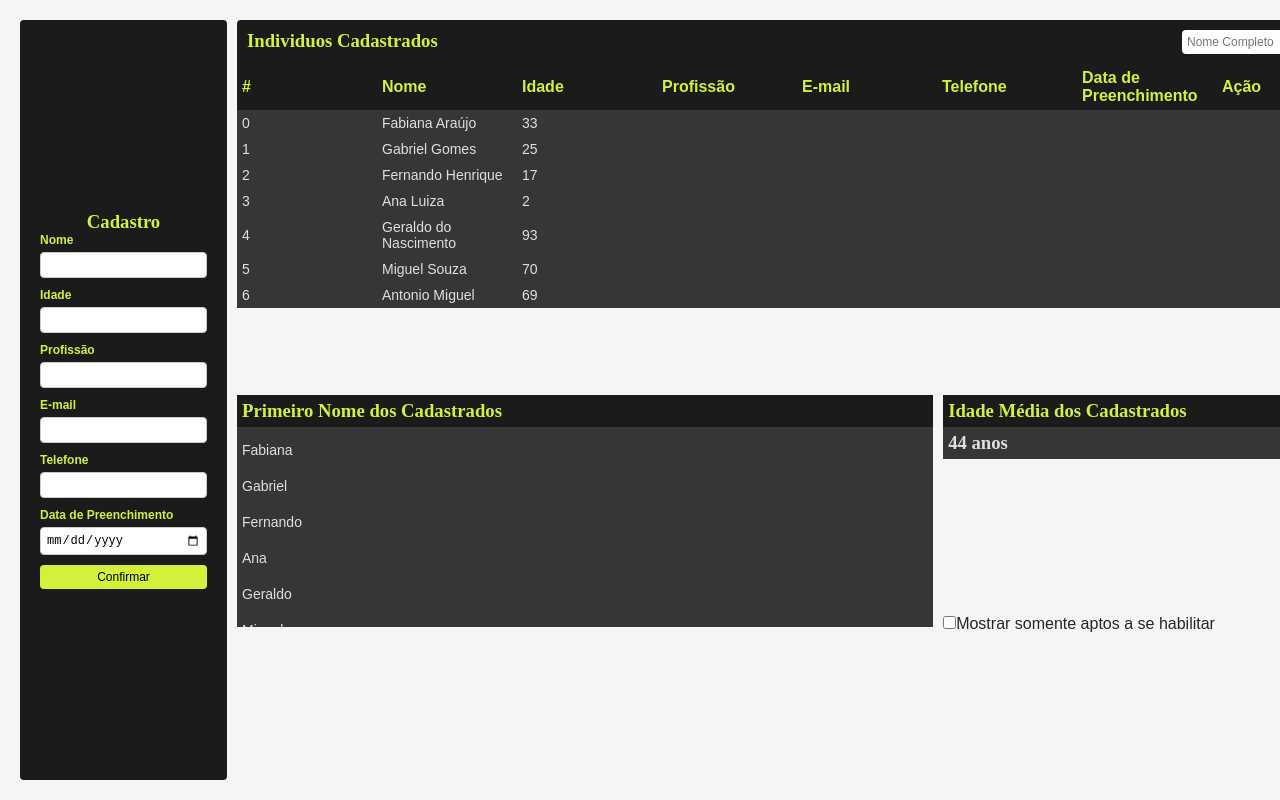
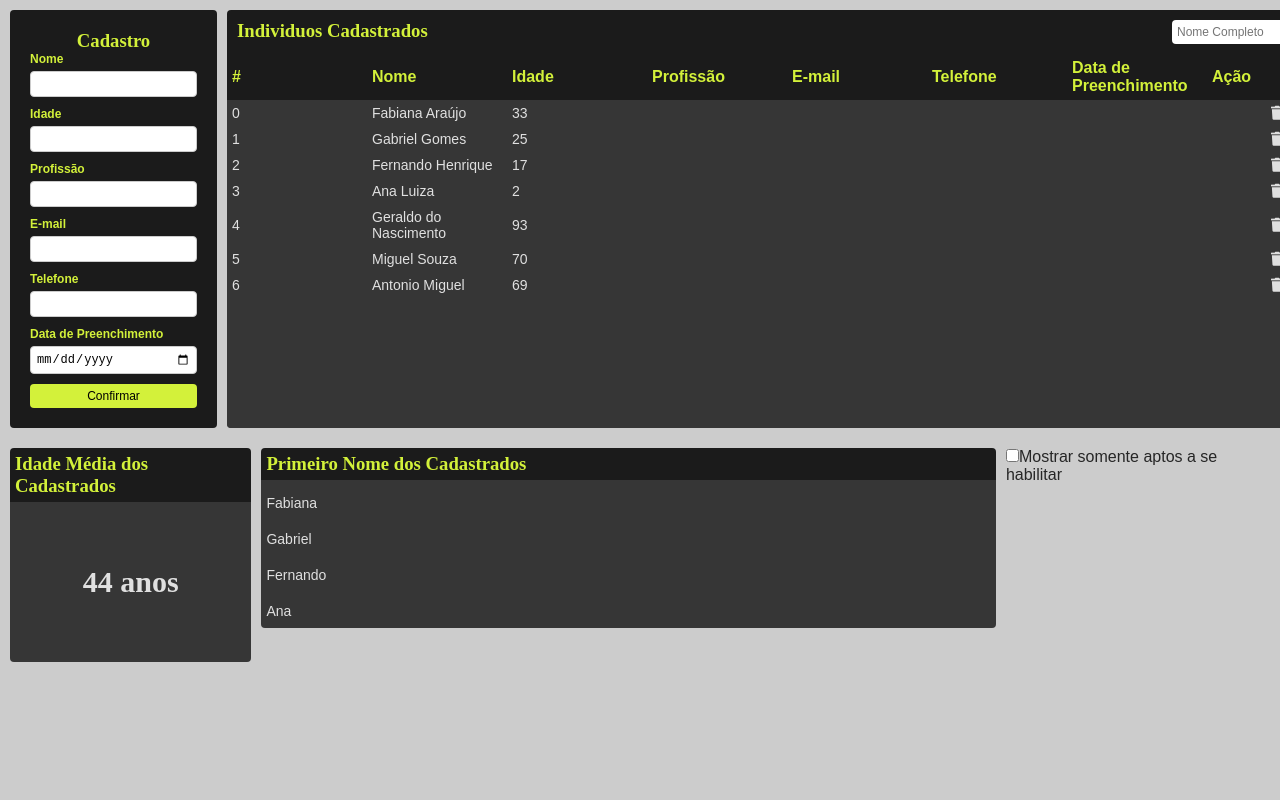
Before and after one commit to carneiroRomulo/RethinkChallenge, a React (Create React App) app in the folder my-app/: page / in a window 1280 px wide. Shown: the top 800 px of the page. Built offline with nearby package versions, Linux system fonts and the light colour scheme.

Commit message:
style: layout improvement

```diff
--- a/my-app/src/assets/global.css
+++ b/my-app/src/assets/global.css
@@ -61,7 +61,7 @@ body {
     height: 100vh;
     font-size: 1.6rem;
     font-family: var(--font-primary);
-    background: var(--neutral-color-6);
+    background: var(--neutral-color-4);
     color: var(--neutral-color-0);
 }
 
--- a/my-app/src/components/Form/index.jsx
+++ b/my-app/src/components/Form/index.jsx
@@ -32,12 +32,12 @@ const Form = ({ data, setData }) => {
     }
 
     const objects = [
-        { label: 'Nome',                  type: 'text',    field: name,  setField: setName   },
-        { label: 'Idade',                 type: 'number',  field: age,   setField: setAge    },
-        { label: 'Profissão',             type: 'text',    field: job,   setField: setJob    },
-        { label: 'E-mail',                type: 'email',   field: email, setField: setEmail  },
-        { label: 'Telefone',              type: 'number',  field: phone, setField: setPhone  },
-        { label: 'Data de Preenchimento', type: 'date',    field: date,  setField: setDate   },
+        { label: 'Nome',                  type: 'text',   setField: setName   },
+        { label: 'Idade',                 type: 'number', setField: setAge    },
+        { label: 'Profissão',             type: 'text',   setField: setJob    },
+        { label: 'E-mail',                type: 'email',  setField: setEmail  },
+        { label: 'Telefone',              type: 'number', setField: setPhone  },
+        { label: 'Data de Preenchimento', type: 'date',   setField: setDate   },
     ]
     return (
         <form className={styles.form} action="">
--- a/my-app/src/components/Table/index.module.css
+++ b/my-app/src/components/Table/index.module.css
@@ -2,6 +2,7 @@ table {
     width: 112rem;
     background-color: var(--brand-color-secondary-2);
     border-collapse: collapse;
+    border-radius: 0.4rem;
 }
 
 tbody, thead tr { display: block; }
@@ -17,7 +18,8 @@ thead, .tableTitle {
 tbody {
     background-color: var(--brand-color-secondary-1);
     color: var(--neutral-color-5);
-    max-height: 25rem;
+    height: 32.8rem;
+    border-radius: 0 0 0.4rem 0.4rem;
     overflow: auto;
     font-size: 1.4rem;
 }
--- a/my-app/src/pages/Home/index.jsx
+++ b/my-app/src/pages/Home/index.jsx
@@ -27,6 +27,7 @@ const Home = () => {
     const [averageAge, setAverageAge] = useState(0)
 
     useEffect(() => {
+        // Show first name list and average age
         if (showOnlyAdults) {
             const adults = data.filter((person) => { return person.age >= 18 })
             setFirstNameList(adults.map((person) => { return person.name.split(' ')[0] }))
@@ -46,25 +47,27 @@ const Home = () => {
     }, [data, showOnlyAdults])
 
     return (
-        <div className={styles.gridContainer}>
-            <div className={styles.averageAge}>
-                <h3 className={styles.title}>Idade Média dos Cadastrados</h3>
-                <h3 className={styles.value}>{averageAge} anos</h3>
-            </div>
-
+        <div className={styles.mainContainer}>
+            <div className={styles.container}>
                 <div className={styles.form}>
                     <Form
                         data={data}
                         setData={setData}
                     />
                 </div>
-
                 <div className={styles.table}>
                     <Table
                         showOnlyAdults={showOnlyAdults}
                         data={data}
                         setData={setData}
                     />
+                </div>
+            </div>
+
+            <div className={styles.container}>
+                <div className={styles.averageAge}>
+                    <h3 className={styles.title}>Idade Média dos Cadastrados</h3>
+                    <h3 className={styles.value}>{averageAge} anos</h3>
                 </div>
 
                 <div className={styles.firstName}>
@@ -87,6 +90,7 @@ const Home = () => {
                     <label>Mostrar somente aptos a se habilitar</label>
                 </div>
             </div>
+        </div>
     )
 }
 export default Home
--- a/my-app/src/pages/Home/index.module.css
+++ b/my-app/src/pages/Home/index.module.css
@@ -1,32 +1,41 @@
-.gridContainer {
-    height: 100vh;
-    width: 100vw;
+.mainContainer {
+    display: flex;
+    flex-direction: column;
+}
 
-    display: grid;
-    grid-template-areas:
-        'form form table table table table'
-        'form form firstName firstName firstName averageAge'
-        'form form firstName firstName firstName toggleAdults';
+.container {
+    display: flex;
+    flex-direction: row;
     gap: 1rem;
-    padding: 2rem;
+    padding: 1rem;
 }
-.averageAge { grid-area: averageAge; }
-.form { grid-area: form; }
-.table { grid-area: table; }
-.firstName { grid-area: firstName; }
-.toggleAdults { grid-area: toggleAdults; }
 
+.form,
+.table,
+.firstName,
+.averageAge {
+    height: 100%;
+}
+.firstName {
+    width: 60%;
+}
 .averageAge .title,
 .firstName h3 {
     color: var(--brand-color-primary-0);
     background-color: var(--brand-color-secondary-0);
     padding: 0.5rem;
+    border-radius: 0.4rem 0.4rem 0 0;
 }
-
 .averageAge .value {
     background-color: var(--brand-color-secondary-1);
     color: var(--neutral-color-5);
     padding: 0.5rem;
+    height: 20vh;
+    display: flex;
+    align-items: center;
+    justify-content: center;
+    font-size: 3rem;
+    border-radius: 0 0 0.4rem 0.4rem;
 }
 .firstNameList {
     background-color: var(--brand-color-secondary-1);
@@ -36,7 +45,8 @@
     justify-content: space-between;
     align-items: center;
     font-size: 1.4rem;
-    height: 20rem;
+    border-radius: 0 0 0.4rem 0.4rem;
+    height: 14.8rem;
     overflow-y: scroll;
 }
 .firstNameList p {
```
Also changed, not shown: 1 other file (tests, documents, lock files or other folders). Lines whose indentation alone changed are shown as unchanged.
